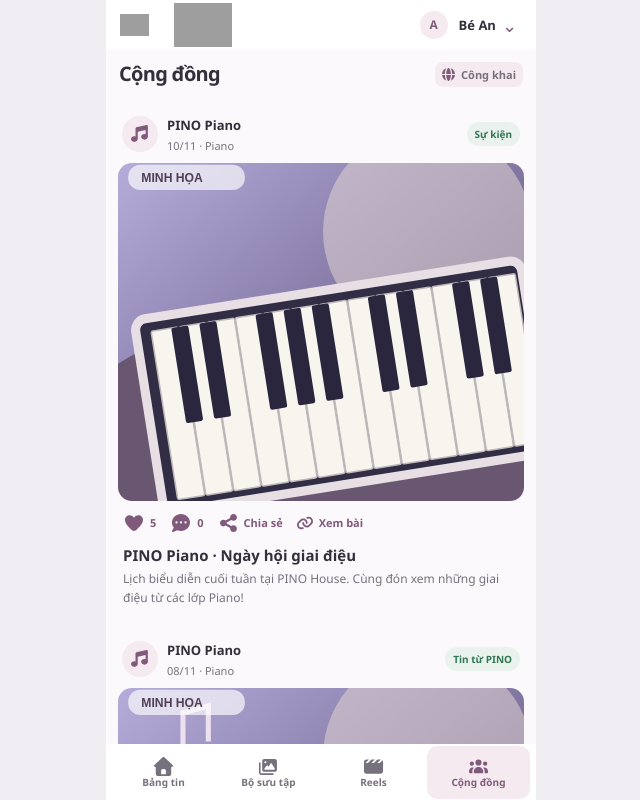
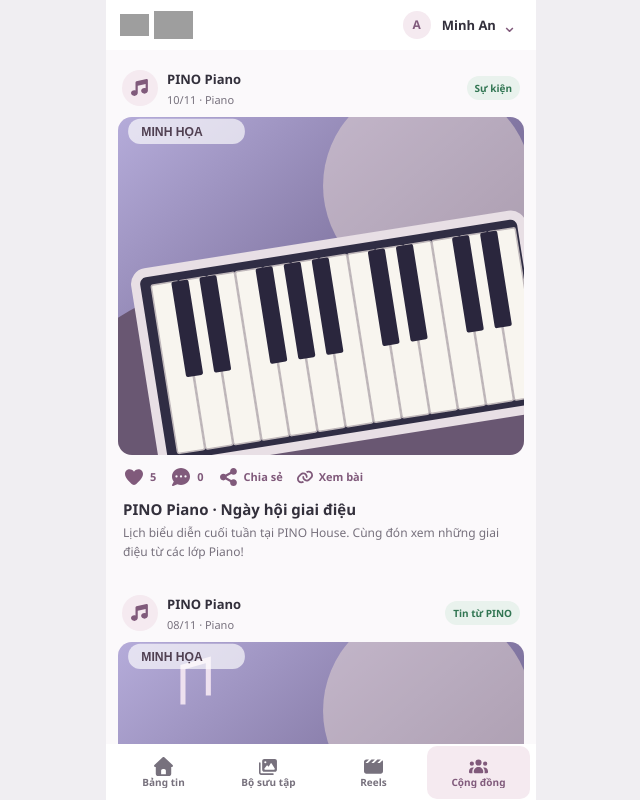
Before and after one commit to vmtct/pino-team-os, a Next.js app: page /piner/house/community in a window 1280 px wide. Shown: the whole page, without its empty margins (319-959 px from the left). Built offline with nearby package versions, Linux system fonts and the light colour scheme; grey boxes are pictures that could not be loaded.

Commit message:
PAP-1828: align Piner header logos, remove community header, use child aliases

```diff
--- a/app/piner/ChildSwitcher.tsx
+++ b/app/piner/ChildSwitcher.tsx
@@ -49,7 +49,7 @@ export function ChildSwitcher({currentChild,onSelect}:{currentChild:ChildId;onSe
     aria-label="Chọn con đang xem" aria-haspopup="listbox" aria-controls={open?"piner-child-options":undefined}
     aria-expanded={open} onClick={()=>setOpen(value=>!value)}
     onKeyDown={event=>{if(event.key==="ArrowDown"||event.key==="ArrowUp"){event.preventDefault();setOpen(true);}}}>
-    <span>{child.display}</span><span className={css.childTriggerChevron} aria-hidden="true">⌄</span>
+    <span>{child.alias}</span><span className={css.childTriggerChevron} aria-hidden="true">⌄</span>
    </button>
    {open&&<div id="piner-child-options" role="listbox" aria-label="Chọn hồ sơ học viên" className={css.childOptions} data-child-options-menu="open">
     <div className={css.childOptionsTitle} aria-hidden="true">Chọn hồ sơ</div>
@@ -59,7 +59,7 @@ export function ChildSwitcher({currentChild,onSelect}:{currentChild:ChildId;onSe
       className={css.childOption} aria-selected={item.id===currentChild} data-child-option={item.id}
       onClick={()=>choose(item.id as ChildId)}>
       <span className={css.childOptionAvatar} aria-hidden="true">{item.avatar}</span>
-      <span className={css.childOptionLabel}><strong>{item.display}</strong><small>{item.program}</small></span>
+      <span className={css.childOptionLabel}><strong>{item.alias}</strong><small>{item.program}</small></span>
       {item.id===currentChild&&<span className={css.childOptionCheck} aria-hidden="true">✓</span>}
     </button>)}
    </div>}
--- a/app/piner/UnifiedSpace.tsx
+++ b/app/piner/UnifiedSpace.tsx
@@ -9,7 +9,7 @@ import { VisibilityDialog } from "./VisibilityDialog";
 import { ShareLinkDialog } from "./ShareLinkDialog";
 import { SessionPostFullscreen,UnavailableSessionPost } from "./SessionPostFullscreen";
 import { ReelViewer } from "./ReelViewer";
-import { publicCommunityHref, isPublicFixture } from "./publicApproved";
+import { isPublicFixture } from "./publicApproved";
 import { POSTS, type MediaPost, type Visibility } from "./media";
 import { useActiveProfile, isManagedChild, getProfile } from "./profiles";
 import { ChildSwitcher } from "./ChildSwitcher";
@@ -190,9 +190,9 @@ export function PinerUnified({tab,space="house"}:{tab:UnifiedTab;space?:PinerSpa
            <Header currentChild={activeId} select={select} space={space} collapsed={chromeCollapsed}/>
      <main className={tab==="home"?css.unifiedContent+" "+css.unifiedHomeContent:css.unifiedContent} data-piner-slot="content" data-hydrated={loaded?"true":"false"} ref={contentRef}>
        <div className={css.unifiedContentInner}>
-         {tab!=="home"&&<div className={css.unifiedPageHeading}>
+         {tab!=="home"&&tab!=="community"&&<div className={css.unifiedPageHeading}>
                        <h1>{title}</h1>
-            {tab==="community"?<a href={publicCommunityHref(space)} className={css.publicCommunityShortcut}><PinoIcon name="globe"/> <span>Công khai</span></a>:<span>{profile.display}</span>}
+            <span>{profile.display}</span>
          </div>}
          {status&&<p className={css.visibilityStatus} role="status">{status}</p>}
          {!loaded?<div className={css.unifiedLoading} role="status">Đang mở hành trình...</div>:tab==="grid"?
--- a/app/piner/launcher.module.css
+++ b/app/piner/launcher.module.css
@@ -631,14 +631,14 @@
  display:inline-flex;align-items:center;justify-content:flex-start;gap:5px;flex:0 1 auto;
 }
 .unifiedCanonicalBrand img:first-child{width:29px;height:29px;flex:0 0 29px;object-fit:contain}
-.unifiedCanonicalBrand img:last-child{width:98px;height:44px;max-width:100%;object-fit:contain}
+.unifiedCanonicalBrand img:last-child{width:auto;height:29px;max-width:100%;object-fit:contain}
 .unifiedShell[data-piner-space] .unifiedHeader>.unifiedSwitcher{margin-left:auto;max-width:190px;flex:0 1 auto}
 .unifiedHeader>.unifiedSwitcher .childOptions{left:auto;right:0}
 .unifiedShell[data-piner-space] .unifiedHeader>.mytimeIdentity{margin-left:auto}
 @media(max-width:345px){
  .unifiedCanonicalBrand{gap:3px;max-width:112px}
  .unifiedCanonicalBrand img:first-child{width:24px;height:24px;flex-basis:24px}
- .unifiedCanonicalBrand img:last-child{width:84px;height:39px}
+ .unifiedCanonicalBrand img:last-child{width:auto;height:24px}
  .unifiedShell[data-piner-space] .unifiedHeader{gap:5px;padding-inline:9px}
 }
 @media(prefers-reduced-motion:reduce){
```
